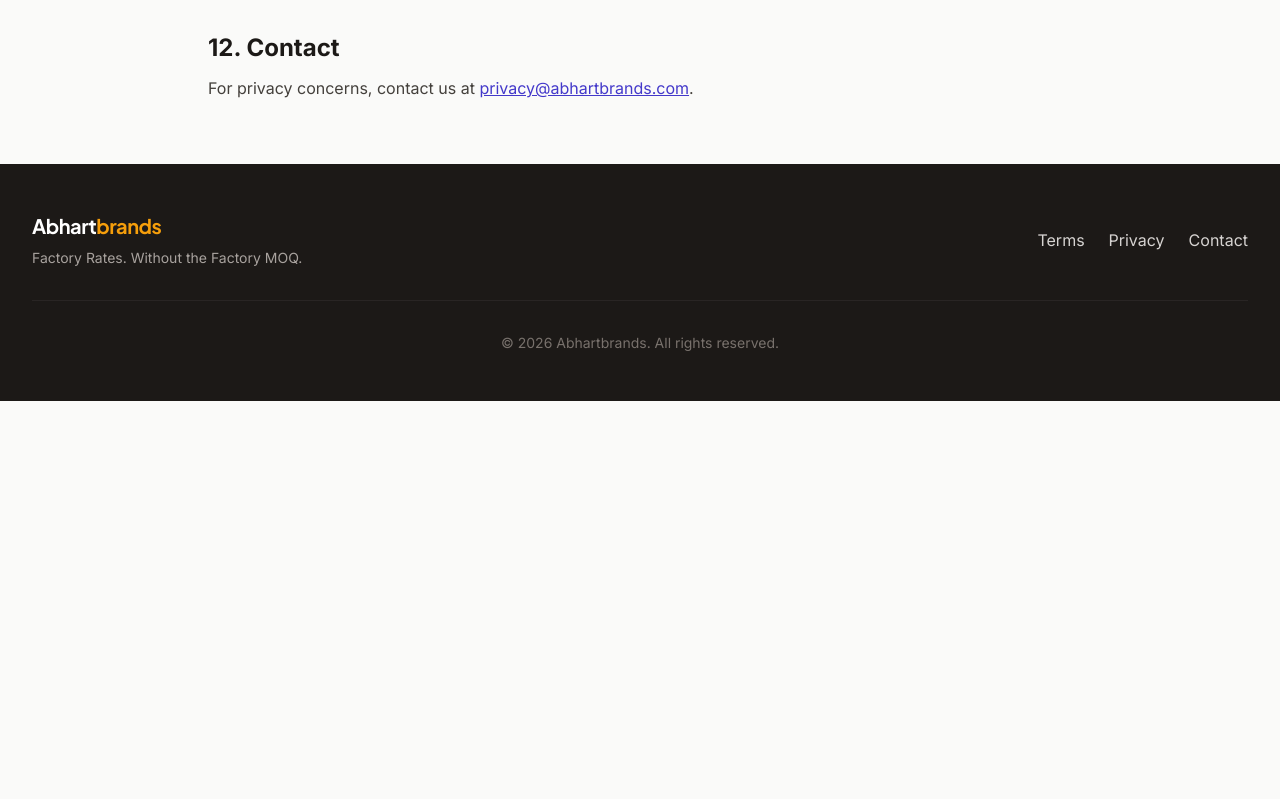
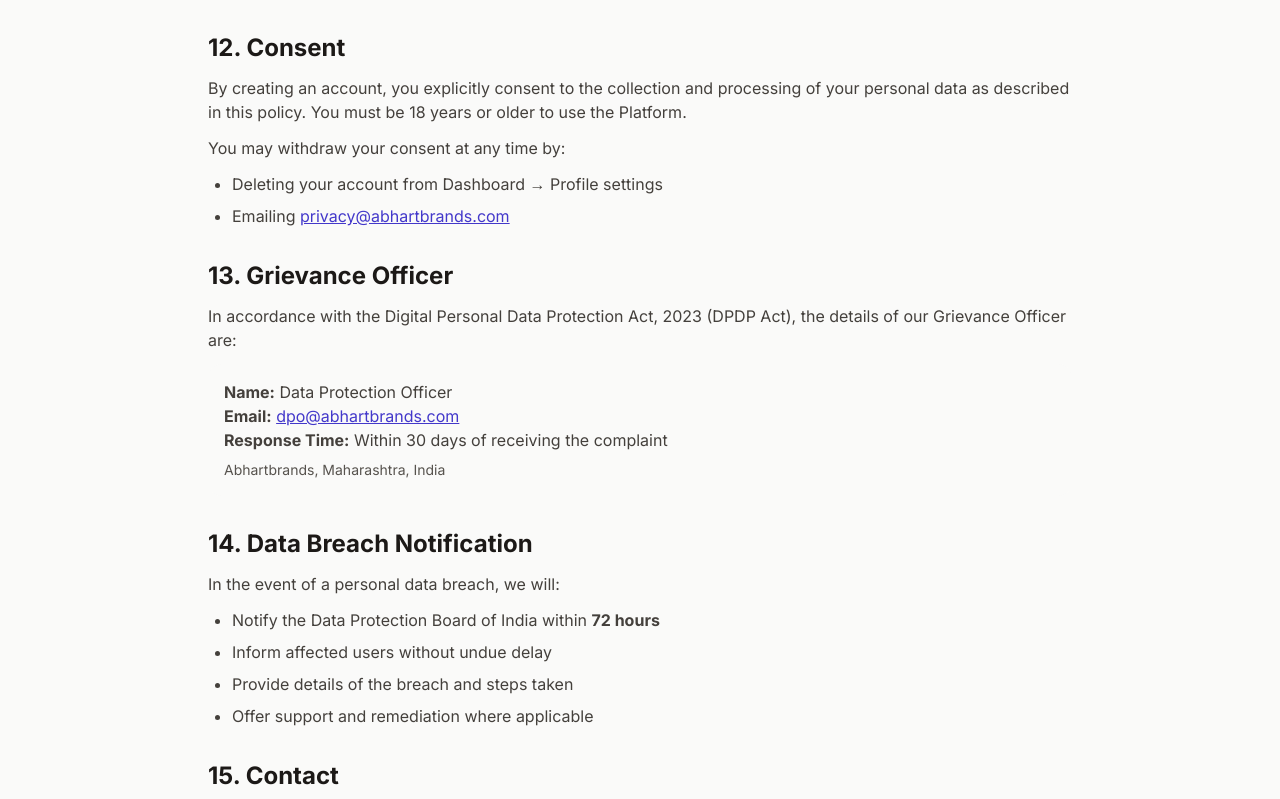
Before and after one commit to shelwares/ABHARATBRANDS, a Next.js app: page /privacy in a window 1280 px wide. Shown: the part 2241-3040 px from the top of the page. Before the commit the page ends 2642 px from the top, so only its background shows below. Built offline with nearby package versions, Linux system fonts and the light colour scheme; no server answers.

Commit message:
compliance: add DPDP basics (consent, age verification, grievance officer, breach plan)

```diff
--- a/app/auth/signup/page.tsx
+++ b/app/auth/signup/page.tsx
@@ -115,6 +115,42 @@ export default function SignupPage() {
               />
             </div>
 
+            {/* Age Verification */}
+            <div className="flex items-start gap-2">
+              <input
+                type="checkbox"
+                id="age_verify"
+                name="age_verify"
+                required
+                className="mt-1 w-4 h-4 rounded border-ink-300 text-brand-primary-600 focus:ring-brand-primary-500"
+              />
+              <label htmlFor="age_verify" className="text-sm text-ink-600">
+                I confirm I am <strong>18 years or older</strong> and eligible to use this B2B platform. <span className="text-red-500">*</span>
+              </label>
+            </div>
+
+            {/* Terms & Privacy Consent */}
+            <div className="flex items-start gap-2">
+              <input
+                type="checkbox"
+                id="terms_consent"
+                name="terms_consent"
+                required
+                className="mt-1 w-4 h-4 rounded border-ink-300 text-brand-primary-600 focus:ring-brand-primary-500"
+              />
+              <label htmlFor="terms_consent" className="text-sm text-ink-600">
+                I agree to the{" "}
+                <a href="/terms" target="_blank" className="text-brand-primary-600 underline">
+                  Terms & Conditions
+                </a>{" "}
+                and{" "}
+                <a href="/privacy" target="_blank" className="text-brand-primary-600 underline">
+                  Privacy Policy
+                </a>
+                . I consent to processing of my personal data for account creation and order fulfillment. <span className="text-red-500">*</span>
+              </label>
+            </div>
+
             <button
               type="submit"
               disabled={loading}
--- a/app/contact/page.tsx
+++ b/app/contact/page.tsx
@@ -33,6 +33,14 @@ export default function ContactPage() {
               <a href="mailto:business@abhartbrands.com" className="text-brand-primary-600 hover:underline">
                 business@abhartbrands.com
               </a>
+            </div>
+
+            <div>
+              <p className="text-sm font-semibold text-ink-500 uppercase mb-1">Grievance Officer (DPDP)</p>
+              <a href="mailto:dpo@abhartbrands.com" className="text-brand-primary-600 hover:underline">
+                dpo@abhartbrands.com
+              </a>
+              <p className="text-xs text-ink-500 mt-1">Response within 30 days</p>
             </div>
 
             <div>
--- a/app/privacy/page.tsx
+++ b/app/privacy/page.tsx
@@ -105,7 +105,45 @@ export default function PrivacyPage() {
         </section>
 
         <section>
-          <h2 className="text-2xl font-bold text-ink-900 mt-8 mb-3">12. Contact</h2>
+          <h2 className="text-2xl font-bold text-ink-900 mt-8 mb-3">12. Consent</h2>
+          <p>
+            By creating an account, you explicitly consent to the collection and processing of your personal data as described in this policy. You must be 18 years or older to use the Platform.
+          </p>
+          <p className="mt-3">
+            You may withdraw your consent at any time by:
+          </p>
+          <ul className="list-disc pl-6 space-y-2 mt-3">
+            <li>Deleting your account from Dashboard → Profile settings</li>
+            <li>Emailing <a href="mailto:privacy@abhartbrands.com" className="text-brand-primary-600 underline">privacy@abhartbrands.com</a></li>
+          </ul>
+        </section>
+
+        <section>
+          <h2 className="text-2xl font-bold text-ink-900 mt-8 mb-3">13. Grievance Officer</h2>
+          <p>In accordance with the Digital Personal Data Protection Act, 2023 (DPDP Act), the details of our Grievance Officer are:</p>
+          <div className="bg-ink-50 rounded-lg p-4 mt-3">
+            <p><strong>Name:</strong> Data Protection Officer</p>
+            <p><strong>Email:</strong> <a href="mailto:dpo@abhartbrands.com" className="text-brand-primary-600 underline">dpo@abhartbrands.com</a></p>
+            <p><strong>Response Time:</strong> Within 30 days of receiving the complaint</p>
+            <p className="mt-2 text-sm text-ink-600">Abhartbrands, Maharashtra, India</p>
+          </div>
+        </section>
+
+        <section>
+          <h2 className="text-2xl font-bold text-ink-900 mt-8 mb-3">14. Data Breach Notification</h2>
+          <p>
+            In the event of a personal data breach, we will:
+          </p>
+          <ul className="list-disc pl-6 space-y-2 mt-3">
+            <li>Notify the Data Protection Board of India within <strong>72 hours</strong></li>
+            <li>Inform affected users without undue delay</li>
+            <li>Provide details of the breach and steps taken</li>
+            <li>Offer support and remediation where applicable</li>
+          </ul>
+        </section>
+
+        <section>
+          <h2 className="text-2xl font-bold text-ink-900 mt-8 mb-3">15. Contact</h2>
           <p>For privacy concerns, contact us at <a href="mailto:privacy@abhartbrands.com" className="text-brand-primary-600 underline">privacy@abhartbrands.com</a>.</p>
         </section>
       </div>
```
Also changed, not shown: 1 other file (tests, documents, lock files or other folders).
